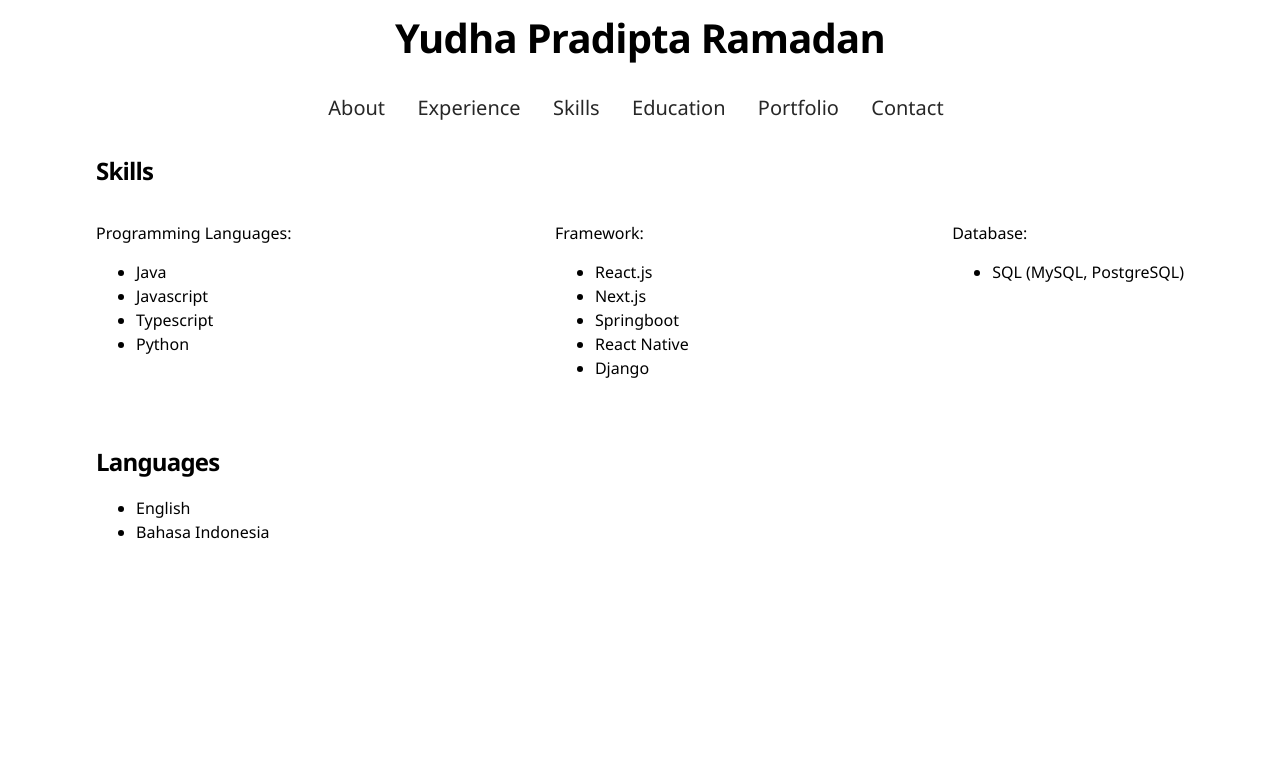
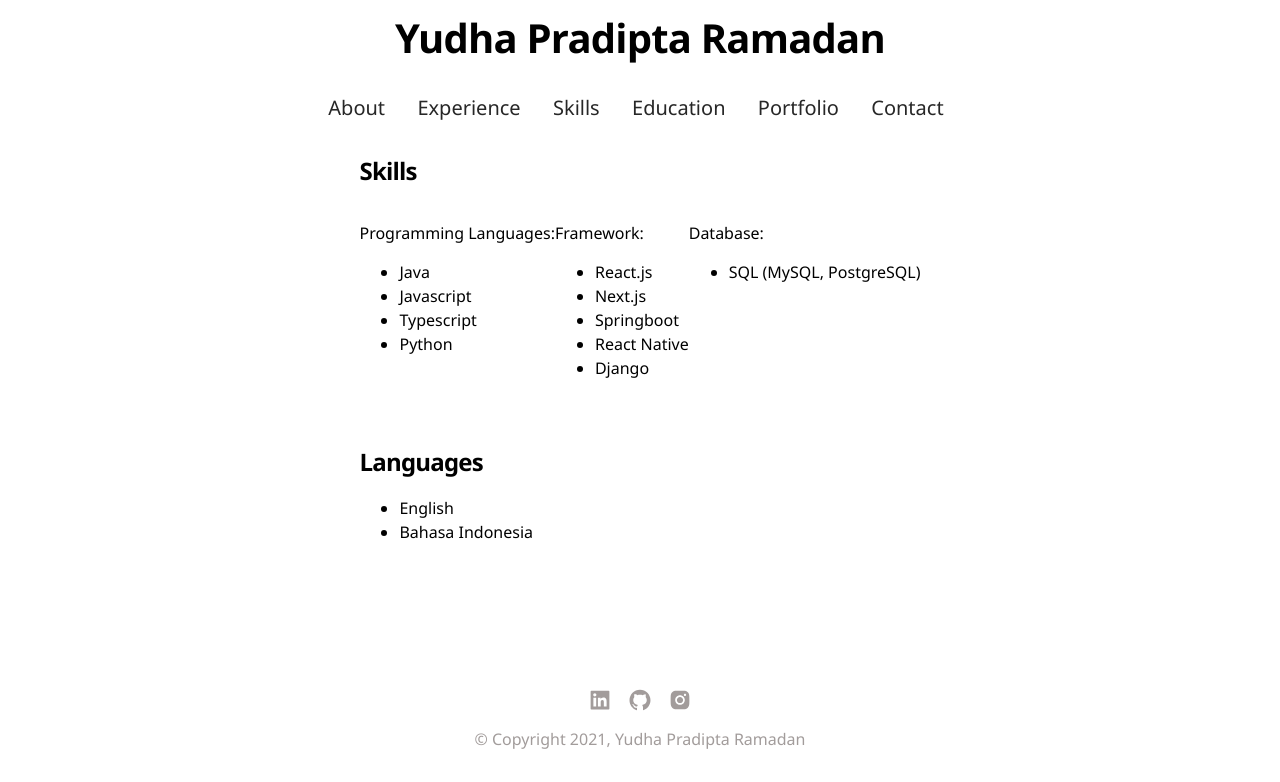
Before and after one commit to yudhapradiptar/personal-website, a Next.js app: page /skills in a window 1280 px wide. Shown: the part 250-1032 px from the top of the page. Before the commit the page ends 938 px from the top, so only its background shows below. Built offline with nearby package versions, Linux system fonts and the light colour scheme.

Commit message:
add footer

```diff
--- /dev/null
+++ b/src/components/footer.tsx
@@ -0,0 +1,22 @@
+import styles from "../styles/footer.module.scss";
+import { AiFillLinkedin, AiFillGithub, AiFillInstagram } from "react-icons/ai";
+
+const Footer = () => {
+  const date = new Date();
+  const currentYear = date.getFullYear();
+
+  return (
+    <>
+      <footer className={styles.footer}>
+        <div className={styles.footer__icons}>
+          <AiFillLinkedin style={{marginRight: "1rem"}}/>
+          <AiFillGithub style={{marginRight: "1rem"}}/>
+          <AiFillInstagram />
+        </div>
+        <div className={styles.footer__copyright}>&copy; Copyright {currentYear}, Yudha Pradipta Ramadan</div>
+      </footer>
+    </>
+  );
+};
+
+export default Footer;
--- a/src/pages/contact.tsx
+++ b/src/pages/contact.tsx
@@ -2,11 +2,13 @@ import Layout from "../components/layout";
 import styles from "../styles/contact.module.scss";
 import { MdMail } from "react-icons/md";
 import { AiFillLinkedin } from "react-icons/ai";
+import Footer from "../components/footer";
 
 const Contact = () => {
   return (
     <>
       <Layout title="Contact" />
+      <div className={styles.body}>
       <div className={styles.container}>
         <h2 className={styles.heading2}>Contact</h2>
         <div className={styles.container__item}>
@@ -24,6 +26,8 @@ const Contact = () => {
           <div className={styles.heading3}>linkedin.com/in/yudhapradiptar</div>
         </div>
       </div>
+      <Footer />
+      </div>
     </>
   );
 };
--- a/src/pages/education.tsx
+++ b/src/pages/education.tsx
@@ -1,11 +1,13 @@
 import Head from "next/head";
 import Layout from "../components/layout";
 import styles from "../styles/education.module.scss";
+import Footer from "../components/footer";
 
 const Education = () => {
   return (
       <>
         <Layout title = "Education" />
+        <div className={styles.body}>
         <div className={styles.container}>
         <div className={styles.comp}>
           <h2 className={styles.heading2}>Education</h2>
@@ -16,6 +18,8 @@ const Education = () => {
             </div>
         </div>
         </div>
+        <Footer />
+        </div>
       </>
   );
 };
--- a/src/pages/experience.tsx
+++ b/src/pages/experience.tsx
@@ -1,10 +1,12 @@
 import Layout from "../components/layout";
+import Footer from "../components/footer";
 import styles from "../styles/experience.module.scss";
 
 const Experience = () => {
   return (
     <>
       <Layout title="Experience" />
+      <div className={styles.body}>
       <div className={styles.container}>
         <div className={styles.workexp}>
           <h2 className={styles.heading2}>Work Experience</h2>
@@ -88,6 +90,8 @@ const Experience = () => {
           </div>
         </div>
       </div>
+      <Footer />
+      </div>
     </>
   );
 };
--- a/src/pages/index.tsx
+++ b/src/pages/index.tsx
@@ -1,11 +1,13 @@
 import Head from "next/head";
 import Layout from "../components/layout";
+import Footer from "../components/footer";
 import styles from "../styles/about.module.scss";
 
 const Index = () => {
   return (
     <>
       <Layout title="About" />
+      <div className={styles.body}>
         <div className={styles.container}>
           <div className={styles.comp}>
             <h2 className={styles.heading}>About Me</h2>
@@ -18,6 +20,8 @@ const Index = () => {
             </p>
           </div>
         </div>
+        <Footer />
+      </div>
     </>
   );
 };
--- a/src/pages/portfolio.tsx
+++ b/src/pages/portfolio.tsx
@@ -3,11 +3,13 @@ import Layout from "../components/layout";
 import styles from "../styles/portfolio.module.scss";
 import { FaEye } from "react-icons/fa";
 import { AiFillGithub } from "react-icons/ai";
+import Footer from "../components/footer";
 
 const Portfolio = () => {
   return (
     <>
       <Layout title="Portfolio" />
+      <div className={styles.body}>
       <div className={styles.container}>
         <h2 className={styles.heading2}>Portfolio</h2>
         <div className={styles.comp}>
@@ -67,6 +69,8 @@ const Portfolio = () => {
           </div>
         </div>
       </div>
+      <Footer />
+      </div>
     </>
   );
 };
--- a/src/pages/skills.tsx
+++ b/src/pages/skills.tsx
@@ -1,11 +1,12 @@
-import Head from "next/head";
 import Layout from "../components/layout";
 import styles from "../styles/skills.module.scss";
+import Footer from "../components/footer";
 
 const Skills = () => {
   return (
     <>
       <Layout title="Skills" />
+      <div className={styles.body}>
       <div className={styles.container}>
         <div className={styles.comp}>
           <h2 className={styles.heading2}>Skills</h2>
@@ -45,6 +46,8 @@ const Skills = () => {
           </ul>
         </div>
       </div>
+      <Footer />
+      </div>
     </>
   );
 };
--- a/src/styles/_config.scss
+++ b/src/styles/_config.scss
@@ -11,6 +11,12 @@ $secondary-color: #a29c9b;
 .heading3 {
   font-size: 1.5rem;
   letter-spacing: -0.05rem;
+}
+
+.body {
+  display: flex;
+  flex-direction: column;
+  min-height: 57.9vh;
 }
 
 .paragraph {
--- a/src/styles/education.module.scss
+++ b/src/styles/education.module.scss
@@ -5,7 +5,7 @@
   flex-direction: column;
   max-width: 70rem;
   padding: 0 1rem;
-  margin: 0 auto 6rem;
+  margin: 0 auto;
 }
 
 .jobTitleRow {
--- a/src/styles/experience.module.scss
+++ b/src/styles/experience.module.scss
@@ -1,4 +1,10 @@
 @import 'config';
+
+.body {
+  display: flex;
+  flex-direction: column;
+  min-height: 60vh;
+}
 
 .container {
   display: flex;
--- /dev/null
+++ b/src/styles/footer.module.scss
@@ -0,0 +1,22 @@
+@import "config";
+
+.footer {
+  margin-top: auto;
+  display: flex;
+  flex-direction: column;
+  justify-content: center;
+  align-items: center;
+  color: $secondary-color;
+
+  &__icons {
+    margin-bottom: 1rem;
+    display: flex;
+    flex-direction: row;
+    font-size: 1.5rem;
+  }
+
+  &__copyright {
+    font-size: 1rem;
+    margin-bottom: 2rem;
+  }
+}
--- a/src/styles/portfolio.module.scss
+++ b/src/styles/portfolio.module.scss
@@ -20,8 +20,8 @@
   position: relative;
   margin: 2rem 0 1rem;
   align-self: center;
-  height: 270px;
-  width: 480px;
+  max-height: 270px;
+  max-width: 480px;
 
   &__btn {
     position: absolute;
```
Lines whose indentation alone changed are shown as unchanged.
